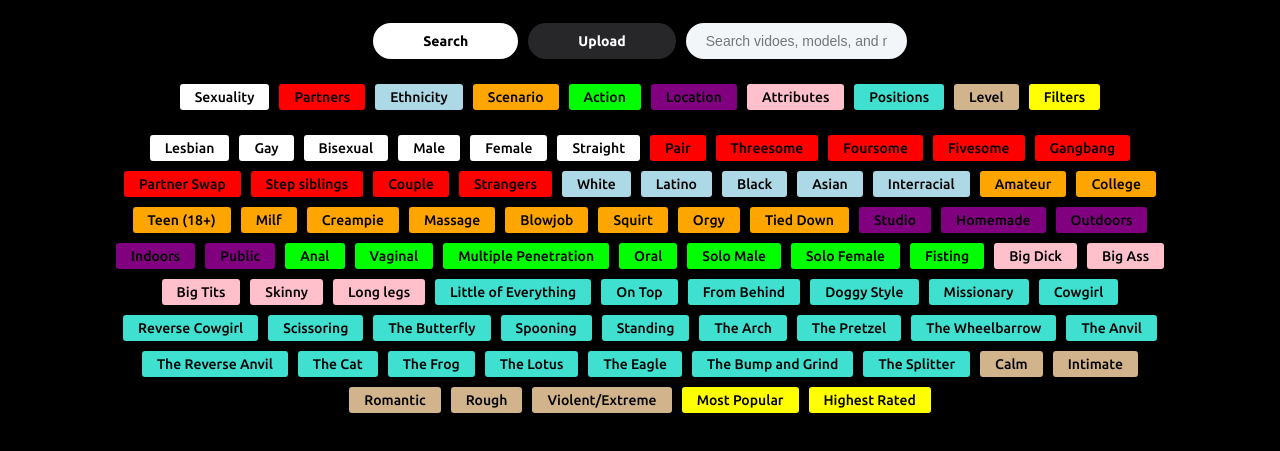
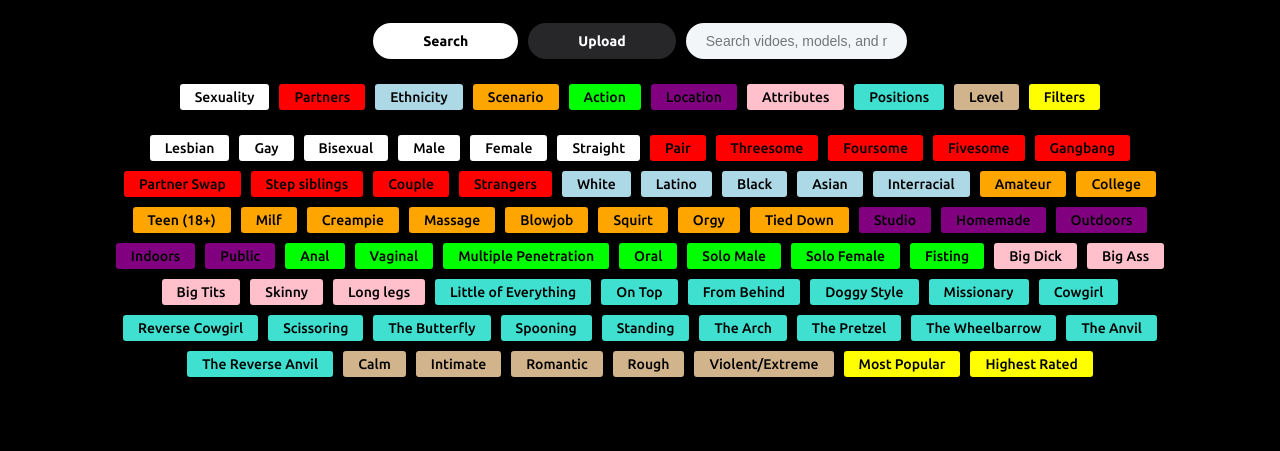
Before and after one commit to XCubed00/XCubed, a plain HTML site: page index.html in a window 1280 px wide. Shown: the part 67-518 px from the top of the page. Drawn offline with nearby package versions, Linux system fonts and the light colour scheme; a web font is replaced by a local one.

Commit message:
Major updates.

```diff
--- a/index.html
+++ b/index.html
@@ -144,12 +144,6 @@
         <a class="default-tag bg-position" href="">The Wheelbarrow</a>
         <a class="default-tag bg-position" href="">The Anvil</a>
         <a class="default-tag bg-position" href="">The Reverse Anvil</a>
-        <a class="default-tag bg-position" href="">The Cat</a>
-        <a class="default-tag bg-position" href="">The Frog</a>
-        <a class="default-tag bg-position" href="">The Lotus</a>
-        <a class="default-tag bg-position" href="">The Eagle</a>
-        <a class="default-tag bg-position" href="">The Bump and Grind</a>
-        <a class="default-tag bg-position" href="">The Splitter</a>
 
 
         <a class="default-tag bg-level" href="">Calm</a>
```
